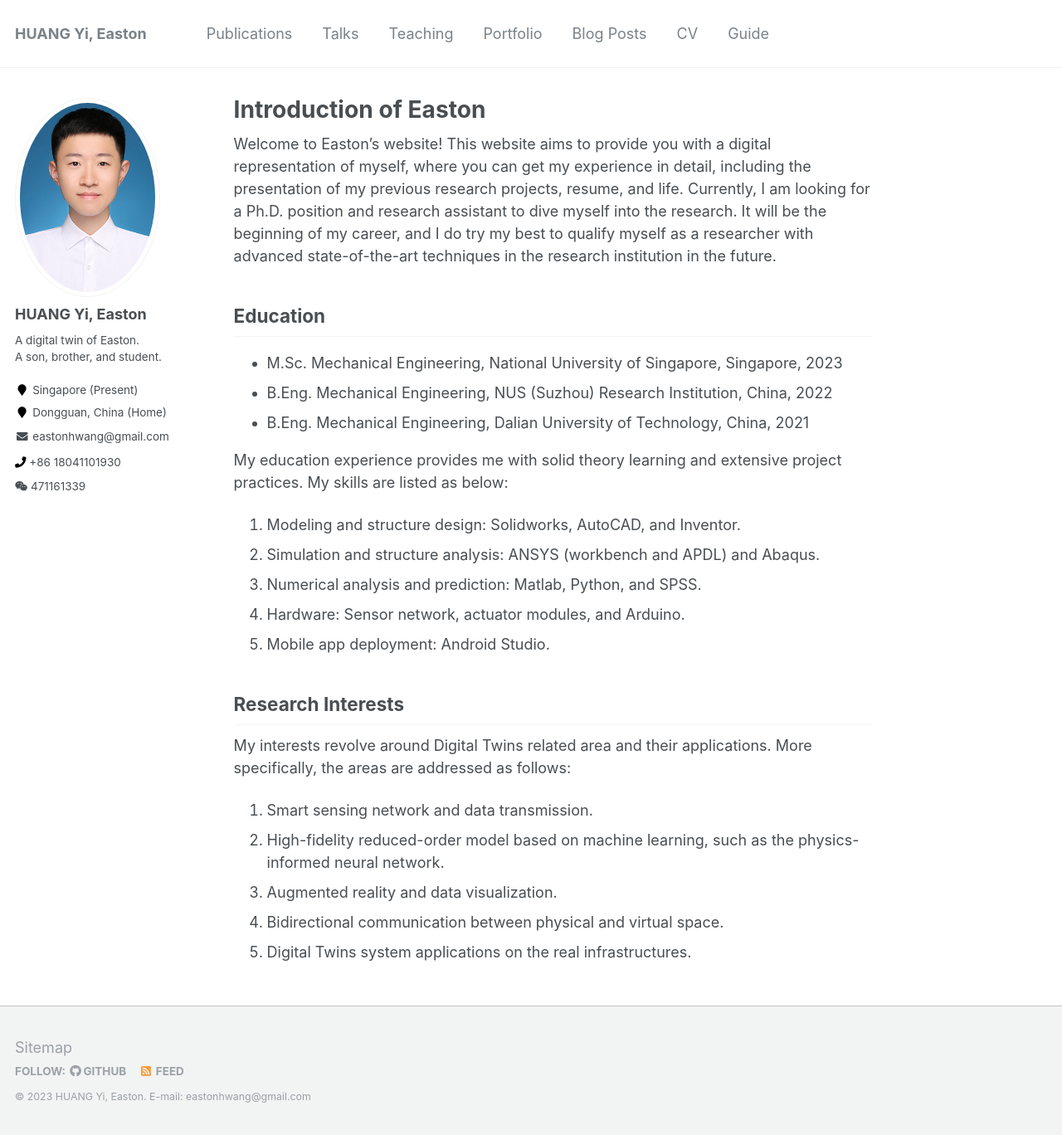
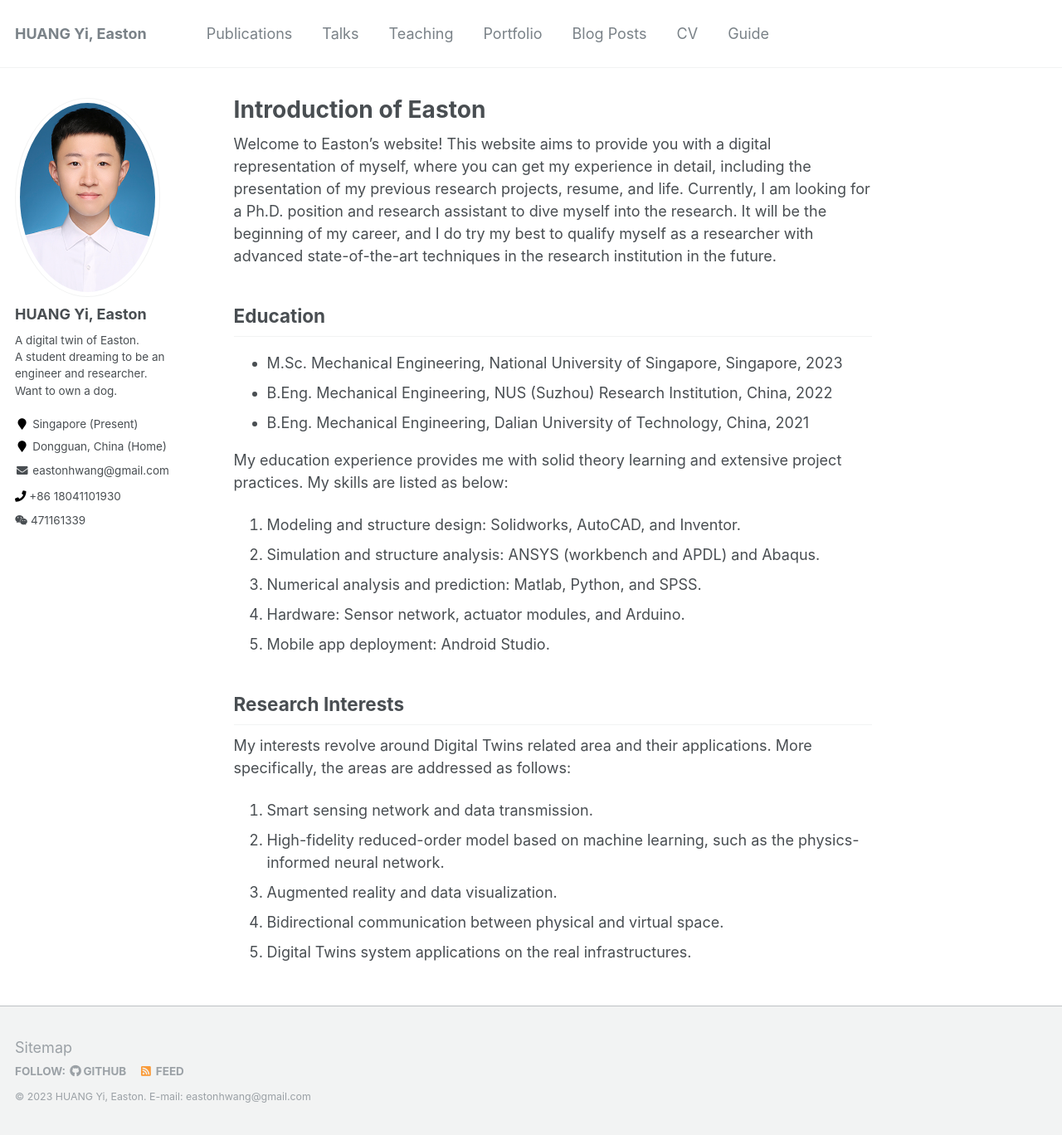
Before and after one commit to easton-hy/easton-hy.github.io, a Jekyll site: the page built from _pages/about.md, in a window 1280 px wide and 1368 px high. Shown: the whole window at 83% size. Built offline with Jekyll 4.4.1, drawn with Linux system fonts in a browser that asks for light colours.

Commit message:
Update _config.yml

```diff
--- a/_config.yml
+++ b/_config.yml
@@ -82,7 +82,7 @@ analytics:
 author:
   name             : "HUANG Yi, Easton"
   avatar           : "U2102035 Huang Yi.jpg"
-  bio              : "A digital twin of Easton. <br> A son, brother, and student."
+  bio              : "A digital twin of Easton. <br> A student dreaming to be an engineer and researcher.  <br> Want to own a dog."
   bio2              :
   bio3              :
   location1         : "Singapore (Present)"
```
